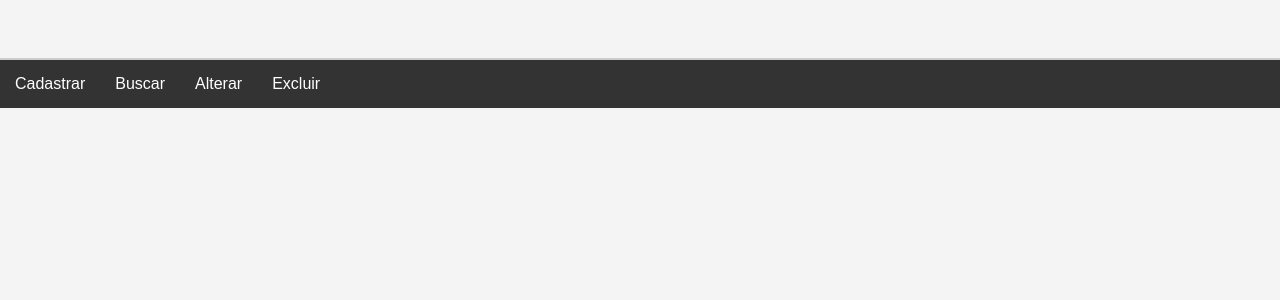
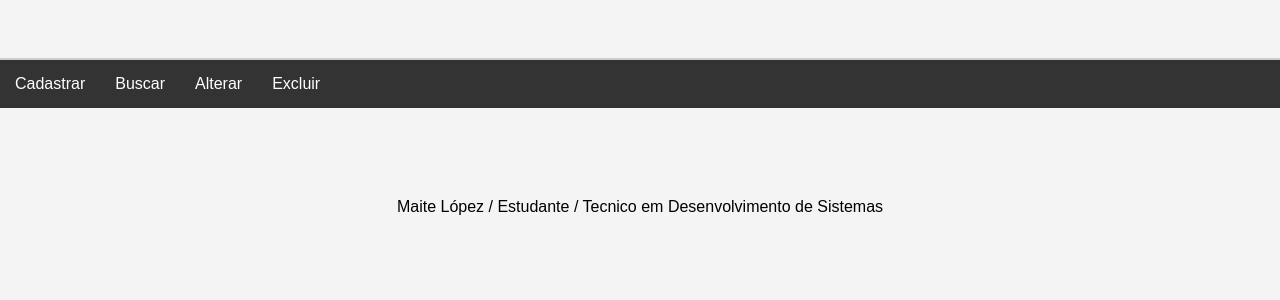
Before and after one commit to maitelopez08/Maite_Lopez_Prova_PHP, a PHP site: page /principal.php in a window 1280 px wide. Shown: the part 160-460 px from the top of the page. Run offline with PHP 8.4, Linux system fonts and the light colour scheme; a user stored in the database is signed in; data comes from the database, SQL or seed files in the repository.

Commit message:
Update principal.php
Comentário

```diff
--- a/principal.php
+++ b/principal.php
@@ -33,7 +33,7 @@ $permissoes = [
     "Alterar"=>["alterar_fornecedor.php","alterar_produto.php"],
     "Excluir"=>["excluir_produto.php"]],
 
-    //Funcionario
+    //Almoxarife
     3 =>["Cadastrar"=>["cadastro_fornecedor.php","cadastro_produto.php"],
     "Buscar"=>["buscar_cliente.php","buscar_fornecedor.php","buscar_produto.php"],
     "Alterar"=>["alterar_fornecedor.php","alterar_produto.php"],
@@ -88,5 +88,10 @@ $opcoes_menu = $permissoes["$id_perfil"];
             <?php endforeach;?>
         </ul>
     </nav>
+    <br><br><br>
+    <br><br>
+    <footer>
+        <center> Maite López / Estudante / Tecnico em Desenvolvimento de Sistemas</center>
+</footer>
 </body>
 </html>
```
